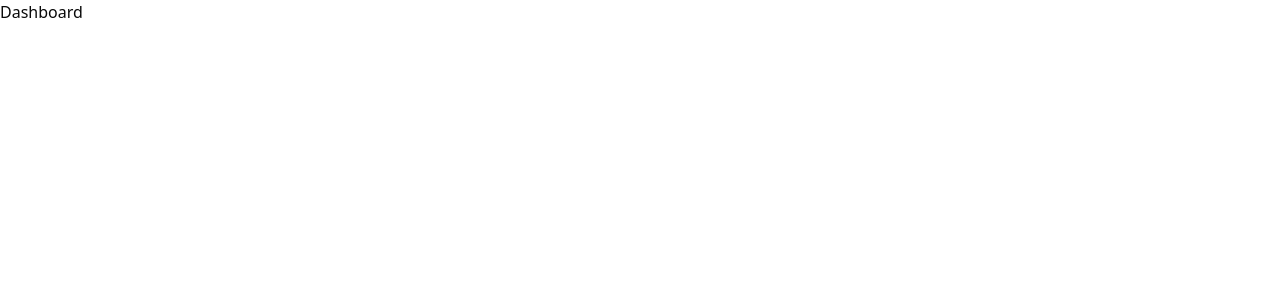
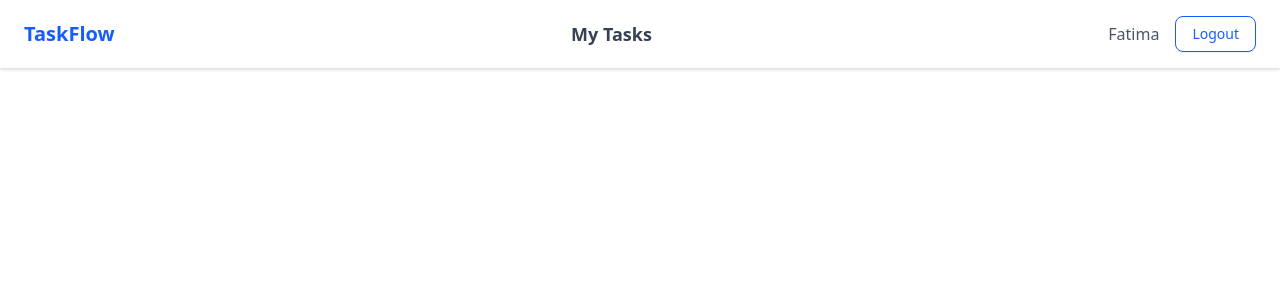
Before and after one commit to Fatimakhan01/todo-app-fatima, a Next.js app: page /dashboard in a window 1280 px wide. Shown: the top 300 px of the page. Built offline with nearby package versions, Linux system fonts and the light colour scheme.

Commit message:
Add dashboard header component

```diff
--- a/app/dashboard/page.tsx
+++ b/app/dashboard/page.tsx
@@ -1,7 +1,10 @@
+import DashboardHeader from "@/components/dashboard/dashboard-header";
+
 export default function DashboardPage() {
   return (
     <div>
-      Dashboard
+      <DashboardHeader />
+
     </div>
   );
 }
--- a/components/dashboard/dashboard-header.tsx
+++ b/components/dashboard/dashboard-header.tsx
@@ -0,0 +1,34 @@
+"use client";
+
+import { Button } from "@/components/ui/button";
+
+export default function DashboardHeader() {
+  const userName = "Fatima";
+  return (
+    <header className="w-full bg-white shadow-sm border-b">
+      <div className="max-w-7xl mx-auto px-6 py-4 flex items-center justify-between">
+
+        <div className="text-xl font-bold text-blue-600">
+          TaskFlow
+        </div>
+
+        <div className="text-lg font-semibold text-gray-700">
+          My Tasks
+        </div>
+
+        <div className="flex items-center gap-4">
+          <span className="text-gray-600 font-medium">
+            {userName}
+          </span>
+
+          <Button
+            variant="outline"
+            className="border-blue-600 text-blue-600 hover:bg-blue-600 hover:text-white"
+          >
+            Logout
+          </Button>
+        </div>
+      </div>
+    </header>
+  );
+}
```
